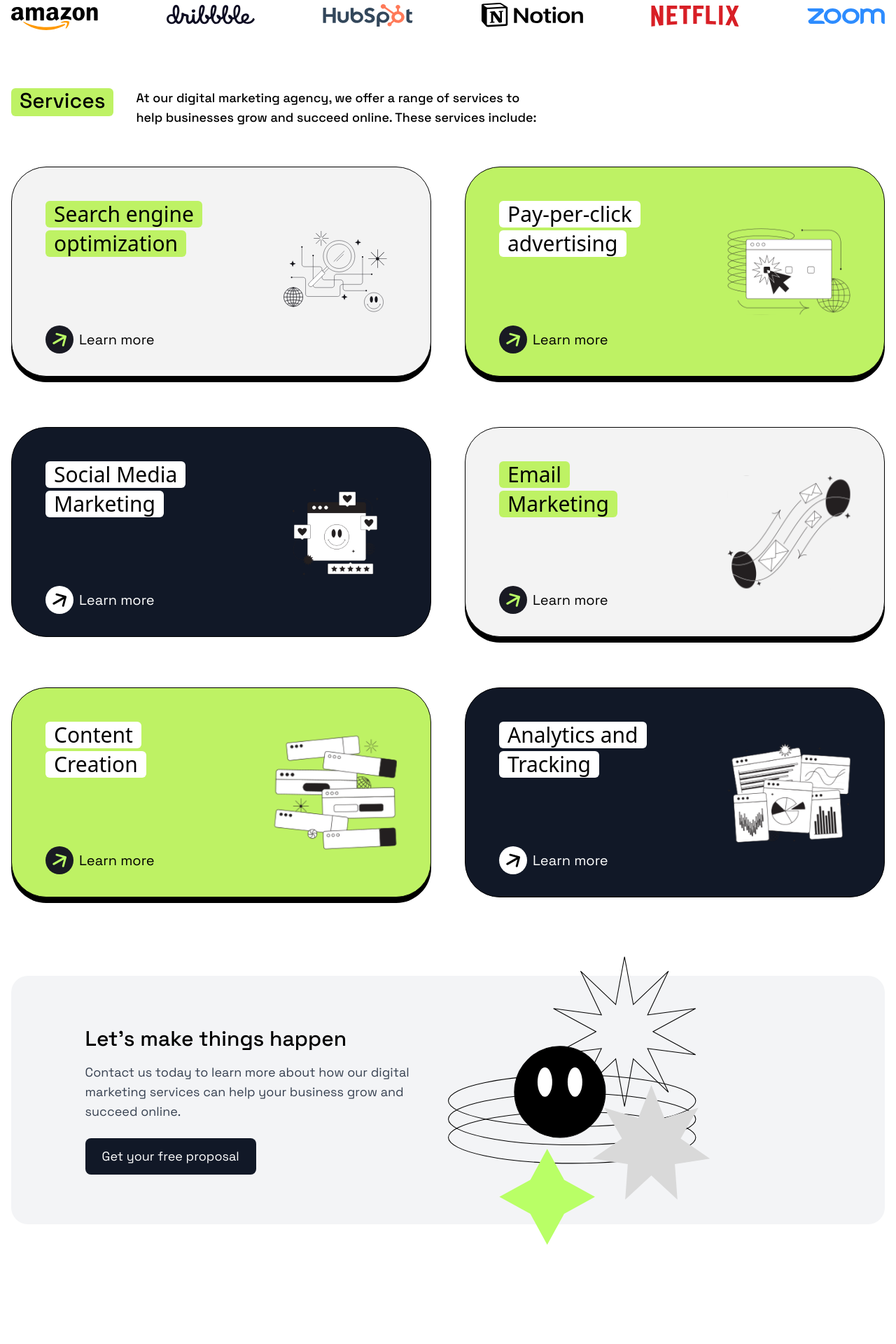
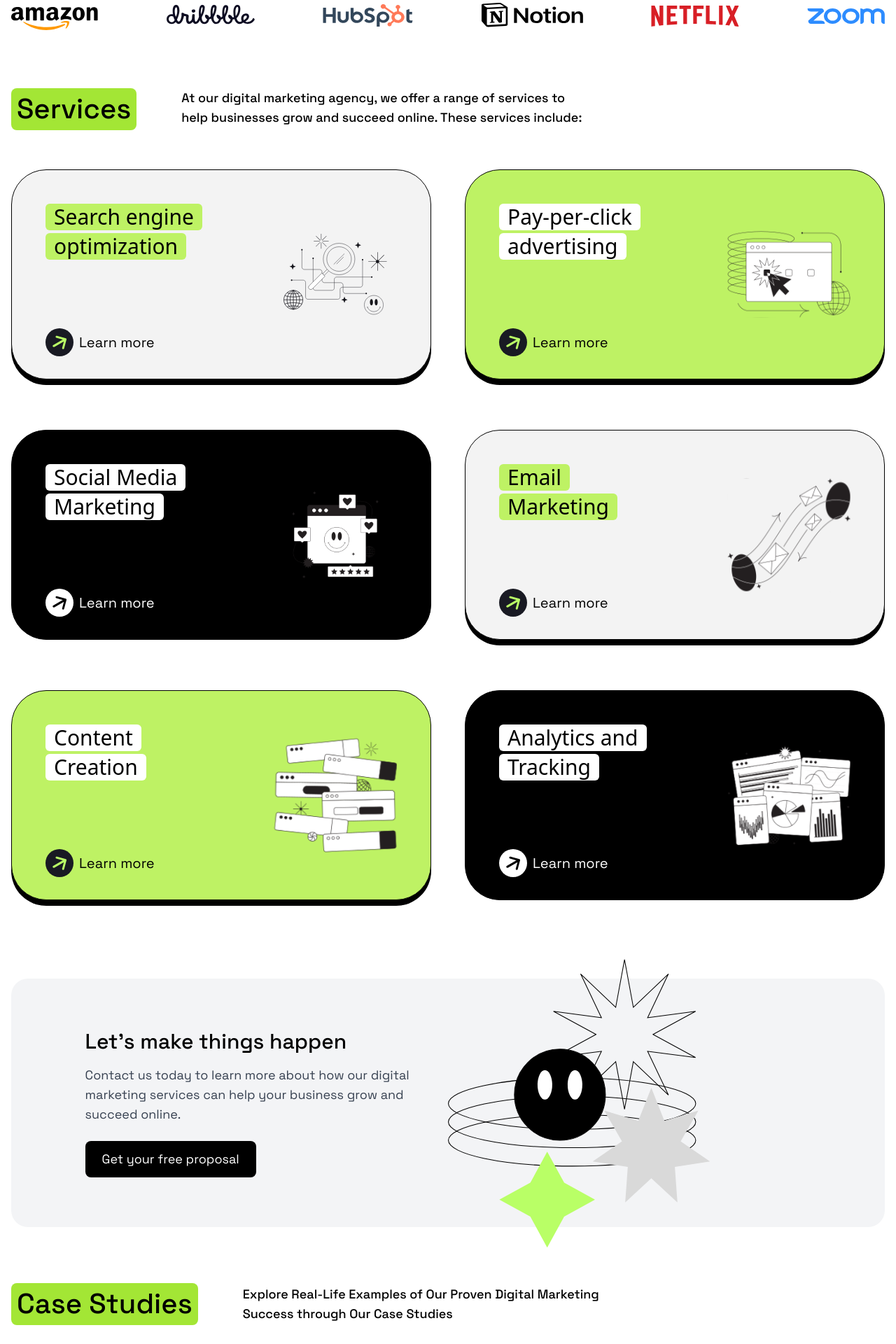
Before and after one commit to marconesdb/PositivusLandinpage, a React (Vite) app: page / in a window 1280 px wide. Shown: the part 740-2660 px from the top of the page at 70% size. Built offline with nearby package versions, Linux system fonts and the light colour scheme.

Commit message:
Criação do componente Case Studies Section

```diff
--- a/package.json
+++ b/package.json
@@ -12,10 +12,11 @@
   "dependencies": {
     "@fortawesome/free-brands-svg-icons": "^6.7.2",
     "@fortawesome/react-fontawesome": "^0.2.2",
-    "lucide-react": "^0.471.1",
+    "lucide-react": "^0.471.2",
     "react": "^18.3.1",
     "react-dom": "^18.3.1",
-    "react-icons": "^5.4.0"
+    "react-icons": "^5.4.0",
+    "swiper": "^11.2.1"
   },
   "devDependencies": {
     "@types/react": "^18.3.3",
--- a/src/components/Footer/Footer.tsx
+++ b/src/components/Footer/Footer.tsx
@@ -14,7 +14,7 @@ const Footer = () => {
   };
 
   return (
-    <footer className="bg-gray-900 text-white py-4 sm:py-8 px-4 sm:px-8 mt-96 max-w-7xl mx-auto rounded-t-[40px]">
+    <footer className="bg-black text-white py-4 sm:py-8 px-4 sm:px-8 mt-96 max-w-7xl mx-auto rounded-t-[40px]">
       <div>
         {/* Top Section */}
         <div className="flex flex-col sm:flex-row justify-between items-center gap-6 mb-8 sm:mb-12">
--- a/src/pages/HomePage.tsx
+++ b/src/pages/HomePage.tsx
@@ -4,6 +4,7 @@ import Footer from '../components/Footer/Footer';
 import HeroSection from '../sections/HeroSection';
 import ServicesSection from '../sections/ServicesSection';
 import MarketingCTA from '../sections/MarketingCTA';
+import CaseStudiesSection from '../sections/CaseStudiesSection';
 
 const HomePage: React.FC = () => {
   return (
@@ -13,6 +14,7 @@ const HomePage: React.FC = () => {
       <HeroSection />
       <ServicesSection />
       <MarketingCTA />
+      <CaseStudiesSection />
       <Footer />
     </div>
   );
--- /dev/null
+++ b/src/sections/CaseStudiesSection.tsx
@@ -0,0 +1,61 @@
+import React from 'react';
+import { ArrowRight } from 'lucide-react';
+
+const CaseStudies: React.FC = () => {
+  return (
+    <section className="w-full mx-auto max-w-7xl px-4 flex flex-col items-center bg-white mt-20">
+      {/* Título e Parágrafo */}
+      <div className="w-full mx-auto max-w-7xl flex items-center mb-20">
+        {/* Título */}
+        <h2 className="bg-lime-400 text-black font-medium px-2 rounded-lg text-[40px] font-SpaceGrotesk">
+          Case Studies
+        </h2>
+
+        {/* Parágrafo */}
+        <p className="ml-16 text-black text-lg font-SpaceGrotesk font-medium">
+          Explore Real-Life Examples of Our Proven Digital Marketing
+          <span className="block">Success through Our Case Studies</span>
+        </p>
+      </div>
+
+      {/* Caixa escura */}
+      <div className="w-full mx-auto max-w-7xl px-4 bg-black rounded-[50px] h-64 md:h-80 flex justify-evenly items-center">
+        {/* Card 1 */}
+        <div className="p-6 rounded-lg">
+          <p className="px-4 mb-4 text-white  text-lg font-SpaceGrotesk -translate-y-4">
+          For a local restaurant we implemented a targeted PPC campaign that resulted in a 50% increase in website traffic and a 25% increase in sales.
+          </p>
+          <a href="#" className="px-4 flex items-center text-lime-400 hover:text-white -translate-y-1">
+            Learn more <ArrowRight className="ml-2 w-8 h-8 transform -rotate-45" />
+          </a>
+        </div>
+
+        {/* Divisor central */}
+
+
+        {/* Card 2 */}
+        <div className="p-6  border-l-2">
+          <p className="px-4 mb-4 text-white  text-lg font-SpaceGrotesk -translate-y-4">
+          For a B2B software company we developed an SEO strategy that resulted in a first page ranking for key keywords and a 20% increase in organic traffic.
+          </p>
+          <a href="#" className="px-4 flex items-center text-lime-400 hover:text-white -translate-y-2">
+            Learn more <ArrowRight className="ml-2 w-8 h-8 transform -rotate-45" />
+          </a>
+        </div>
+
+        <div className="p-6 border-l-2">
+        <p className="px-4 mb-4 text-white text-lg font-SpaceGrotesk -translate-y-4">
+        For a national retail chain  we created a social media marketing campaign that increased followers by 25% and generated a 20% increase in online sales.
+        </p>
+        <a href="#" className="px-4 flex items-center text-lime-400 hover:text-white -translate-y-2">
+          Learn more <ArrowRight className="ml-2 w-8 h-8 transform -rotate-45" />
+        </a>
+      </div>
+
+
+      </div>
+    </section>
+  );
+};
+
+export default CaseStudies;
--- a/src/sections/HeroSection.tsx
+++ b/src/sections/HeroSection.tsx
@@ -37,7 +37,7 @@ const HeroSection: React.FC<HeroProps> = ({
           </p>
           <button
             onClick={onConsultationClick}
-            className="bg-gray-900 text-white px-8 py-4 rounded-lg text-[20px] font-normal font-SpaceGrotesk  hover:bg-gray-800 transition-colors"
+            className="bg-black text-white px-8 py-4 rounded-lg text-[20px] font-normal font-SpaceGrotesk  hover:bg-gray-800 transition-colors"
           >
             Book a consultation
           </button>
--- a/src/sections/MarketingCTA.tsx
+++ b/src/sections/MarketingCTA.tsx
@@ -12,7 +12,7 @@ const MarketingCTA = () => {
           <p className="text-gray-700 mb-6 text-base md:text-lg font-normal font-SpaceGrotesk">
             Contact us today to learn more about how our digital marketing services can help your business grow and succeed online.
           </p>
-          <button className="bg-gray-900 text-white px-6 py-3 rounded-lg hover:bg-gray-800 transition-colors text-base md:text-lg font-normal font-SpaceGrotesk">
+          <button className="bg-black text-white px-6 py-3 rounded-lg hover:bg-gray-800 transition-colors text-base md:text-lg font-normal font-SpaceGrotesk">
             Get your free proposal
           </button>
         </div>
--- a/src/sections/ServicesSection.tsx
+++ b/src/sections/ServicesSection.tsx
@@ -10,7 +10,7 @@ import Illustration06 from '../assets/Illustration-06.png';
 
 interface ServiceCardProps {
   title: string;
-  bgColor?: 'light' | 'dark' | 'green' | string;
+  bgColor?: 'light' | 'black' | 'green' | string;
   rightImage?: string;
   learnMoreIcon?: string;
 }
@@ -23,8 +23,8 @@ const ServiceCard: React.FC<ServiceCardProps> = ({
 }) => {
   const getBgColor = () => {
     switch (bgColor) {
-      case 'dark':
-        return 'bg-gray-900';
+      case 'black':
+        return 'bg-black';
       case 'green':
         return 'bg-lime-300';
       case 'light':
@@ -35,12 +35,12 @@ const ServiceCard: React.FC<ServiceCardProps> = ({
   };
 
   const getTextColor = () => {
-    return bgColor === 'dark' ? 'text-white' : 'text-black';
+    return bgColor === 'black' ? 'text-white' : 'text-black';
   };
 
   const getTitleBgColor = () => {
     switch (bgColor) {
-      case 'dark':
+      case 'black':
         return 'bg-white';
       case 'green':
         return 'bg-white';
@@ -49,7 +49,7 @@ const ServiceCard: React.FC<ServiceCardProps> = ({
     }
   };
 
-  const shadowClass = bgColor === 'dark' ? '' : 'shadow-[0px_8px_0px_rgba(0,0,0,10.5)]';
+  const shadowClass = bgColor === 'black' ? '' : 'shadow-[0px_8px_0px_rgba(0,0,0,10.5)]';
 
   const customStyles = bgColor.startsWith('#')
     ? { backgroundColor: bgColor, boxShadow: '0px 8px 0px rgba(0, 0, 0, 10.5)' }
@@ -128,7 +128,7 @@ const ServicesSection = () => {
     },
     {
       title: 'Social Media Marketing',
-      bgColor: 'dark',
+      bgColor: 'black',
       rightImage: Illustration03,
       learnMoreIcon: ArrowWhite,
     },
@@ -146,7 +146,7 @@ const ServicesSection = () => {
     },
     {
       title: 'Analytics and Tracking',
-      bgColor: 'dark',
+      bgColor: 'black',
       rightImage: Illustration06,
       learnMoreIcon: ArrowWhite,
     },
@@ -155,7 +155,7 @@ const ServicesSection = () => {
   return (
     <div className="max-w-7xl mx-auto px-4 py-4 md:py-8">
       <div className="mb-4 md:mb-8 flex flex-col md:flex-row">
-        <h2 className="inline-block bg-lime-300 px-3 py-1 rounded-md text-xl md:text-[30px] font-medium mb-3 md:mb-4 font-SpaceGrotesk">
+        <h2 className="mr-8 bg-lime-400 text-black font-medium  px-2 rounded-lg text-[40px] font-SpaceGrotesk">
           Services
         </h2>
         <p className="text-black md:ml-8 text-sm md:text-lg font-SpaceGrotesk font-medium max-w-[580px]">
```
Also changed, not shown: 1 other file (tests, documents, lock files or other folders).
